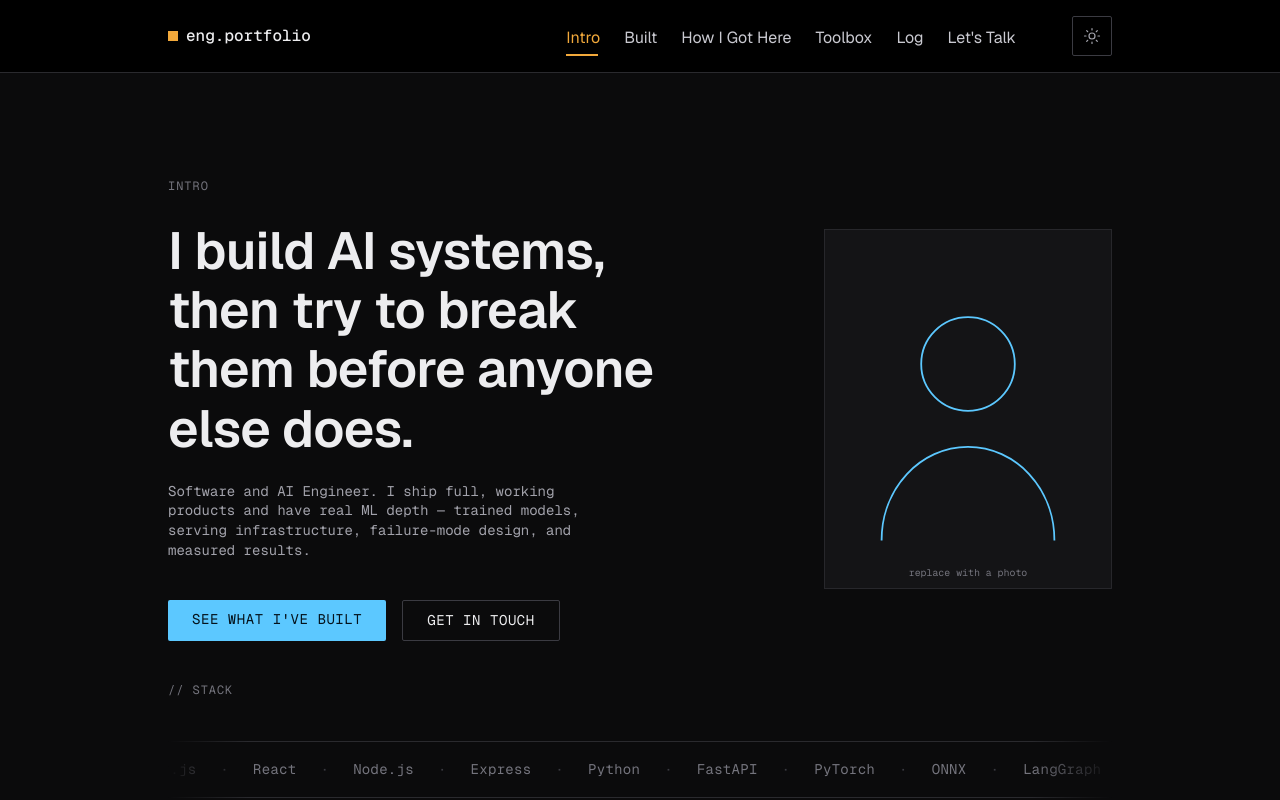
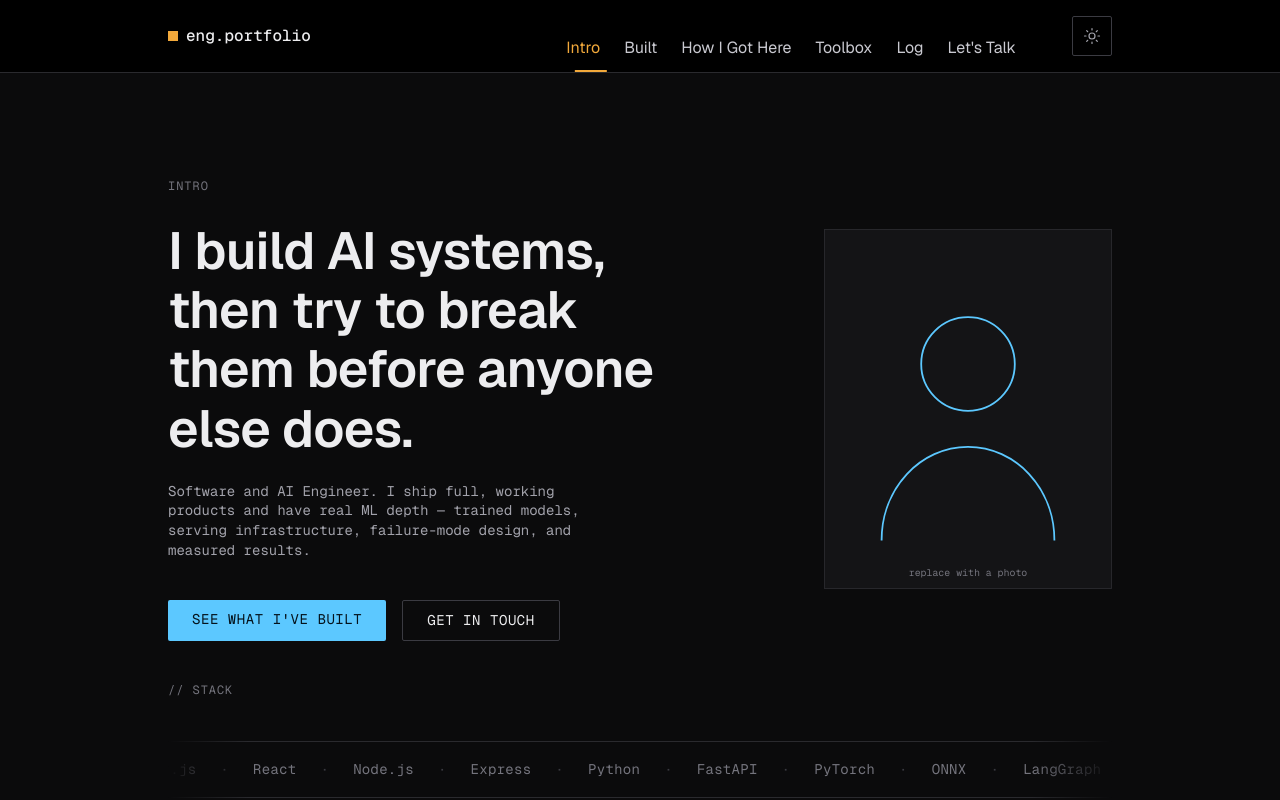
Before and after one commit to IshakAbdiazizHussen/Ishak-Abdiaziz----Portfolio, a Next.js app in the folder frontend/: page / in a window 1280 px wide. Shown: the top 800 px of the page. Built offline with nearby package versions, Linux system fonts and the light colour scheme; no server answers.

Commit message:
Now we got something but still...

```diff
--- a/frontend/components/Nav.module.css
+++ b/frontend/components/Nav.module.css
@@ -19,6 +19,7 @@
 }
 
 .inner {
+  position: relative;
   display: flex;
   align-items: center;
   justify-content: space-between;
@@ -56,14 +57,12 @@
 }
 
 .links {
-  position: relative;
   display: flex;
   align-items: center;
   gap: var(--space-md);
 }
 
 .link {
-  padding-bottom: 10px;
   font-family: var(--font-sans-stack);
   font-size: 1rem;
   line-height: 1;
@@ -147,10 +146,6 @@
 }
 
 @media (max-width: 820px) {
-  .inner {
-    position: relative;
-  }
-
   .right {
     gap: var(--space-sm);
   }
--- a/frontend/components/Nav.tsx
+++ b/frontend/components/Nav.tsx
@@ -37,25 +37,31 @@ export function Nav() {
   const pathname = usePathname();
   const [open, setOpen] = useState(false);
 
+  const innerRef = useRef<HTMLDivElement>(null);
   const itemRefs = useRef(new Map<string, HTMLAnchorElement>());
   const indicatorRef = useRef<HTMLSpanElement>(null);
 
   // Static — tracks only the current page's link, not hover/focus. It moves
   // only when `pathname` actually changes (i.e. a menu item was clicked).
+  // Positioned against the whole nav bar (`.inner`) so it pins to the bar's
+  // bottom edge, not to the links row which floats higher up.
   useEffect(() => {
     const indicator = indicatorRef.current;
-    if (!indicator) return;
+    const inner = innerRef.current;
+    if (!indicator || !inner) return;
 
     function place() {
       const target = itemRefs.current.get(pathname);
-      if (!indicator) return;
+      if (!indicator || !inner) return;
       if (!target) {
         indicator.style.opacity = "0";
         return;
       }
+      const t = target.getBoundingClientRect();
+      const i = inner.getBoundingClientRect();
       indicator.style.opacity = "1";
-      indicator.style.width = `${target.offsetWidth}px`;
-      indicator.style.transform = `translateX(${target.offsetLeft}px)`;
+      indicator.style.width = `${t.width}px`;
+      indicator.style.transform = `translateX(${t.left - i.left}px)`;
     }
 
     place();
@@ -66,7 +72,7 @@ export function Nav() {
 
   return (
     <header className={styles.bar}>
-      <div className={styles.inner}>
+      <div className={styles.inner} ref={innerRef}>
         <Link href="/" className={styles.brand} aria-label="eng.portfolio — home">
           <span className={styles.mark} aria-hidden="true" />
           eng.portfolio
@@ -106,7 +112,6 @@ export function Nav() {
                 </Link>
               );
             })}
-            <span ref={indicatorRef} className={styles.indicator} aria-hidden="true" />
           </nav>
 
           {/* TODO: wire to a real light-mode toggle. Look-only for now. */}
@@ -114,6 +119,9 @@ export function Nav() {
             <SunIcon />
           </button>
         </div>
+
+        {/* Pinned to the bottom edge of the nav bar; position/width set in JS. */}
+        <span ref={indicatorRef} className={styles.indicator} aria-hidden="true" />
       </div>
     </header>
   );
```
